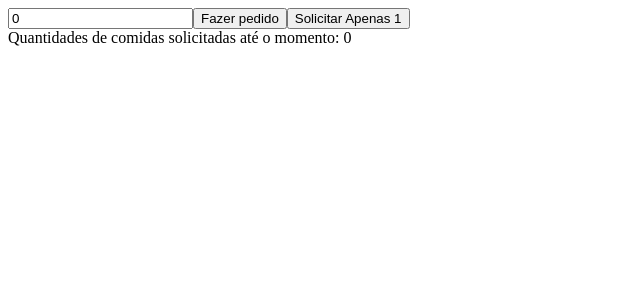
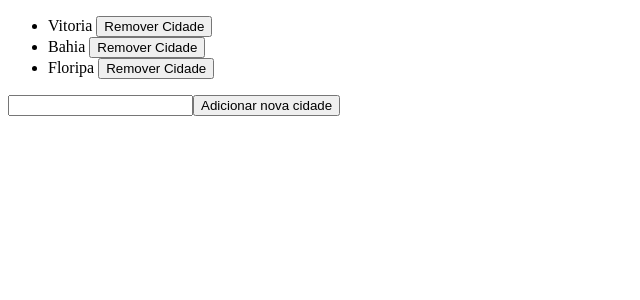
Before and after one commit to hamiltongabriel/vue-init, a Vue app: page /#/ in a window 1280 px wide. Shown: the top 300 px of the page, without its empty margins (0-640 px from the left). Built offline with nearby package versions, Linux system fonts and the light colour scheme.

Commit message:
Atualizacao de Dados em tempo real

```diff
--- /dev/null
+++ b/src/components/utilizandovmodel/CidadesQuePretendoVisitar.vue
@@ -0,0 +1,18 @@
+<template>
+    <div>
+        <ul>
+            <li v-for="(city, key, i) in citys" :key="key">{{city}}
+            <button @click="citys.splice(i, 1)">Remover Cidade</button></li>
+        </ul>
+        <input v-model="newCity"/>
+        <button @click="citys.push(this.newCity)">Adicionar nova cidade</button>
+    </div>
+</template>
+<script>
+export default {
+  data: () => ({
+      citys: ['Vitoria', 'Bahia', 'Floripa'],
+      newCity: []
+  })
+};
+</script>
--- a/src/router/index.js
+++ b/src/router/index.js
@@ -1,6 +1,6 @@
 import Vue from 'vue'
 import Router from 'vue-router'
-import HelloWorld from '@/components/utilizandovmodel/AtualizandoUmValor'
+import HelloWorld from '@/components/utilizandovmodel/CidadesQuePretendoVisitar'
 
 Vue.use(Router)
 
```
